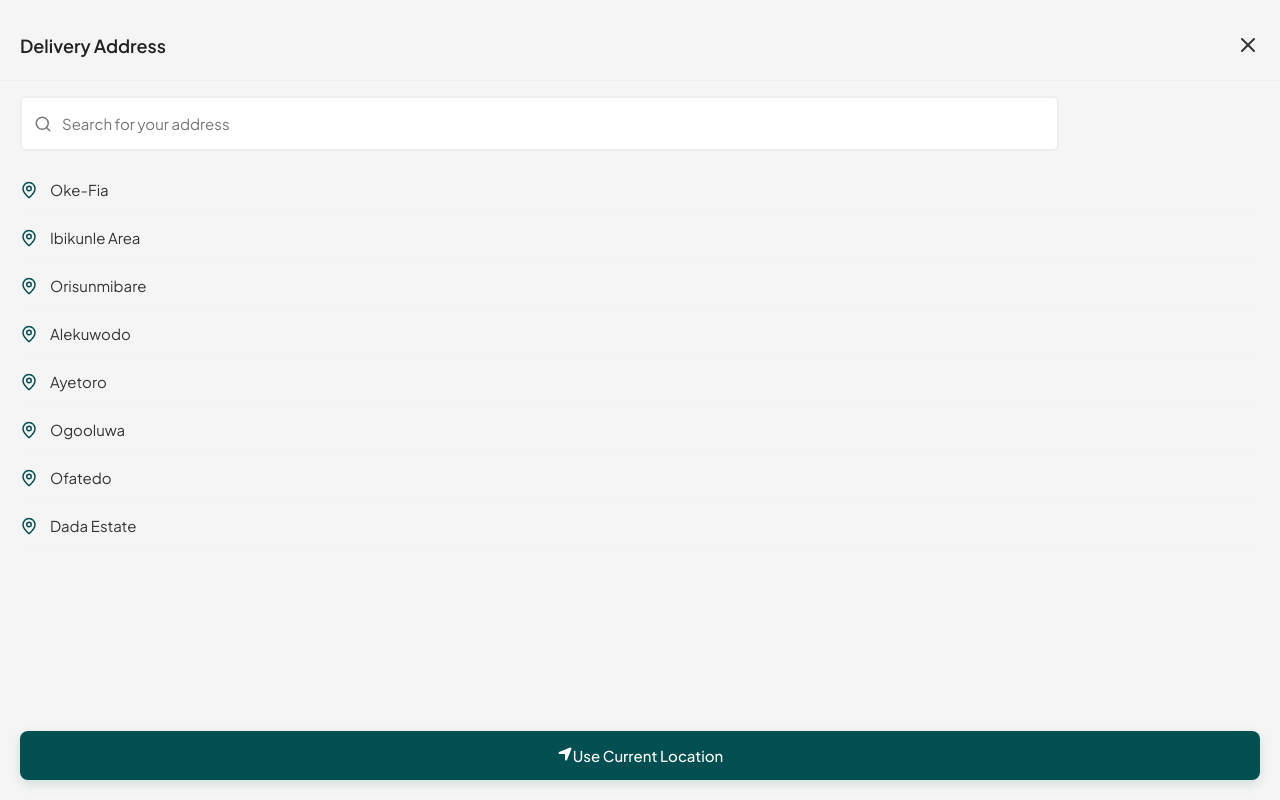
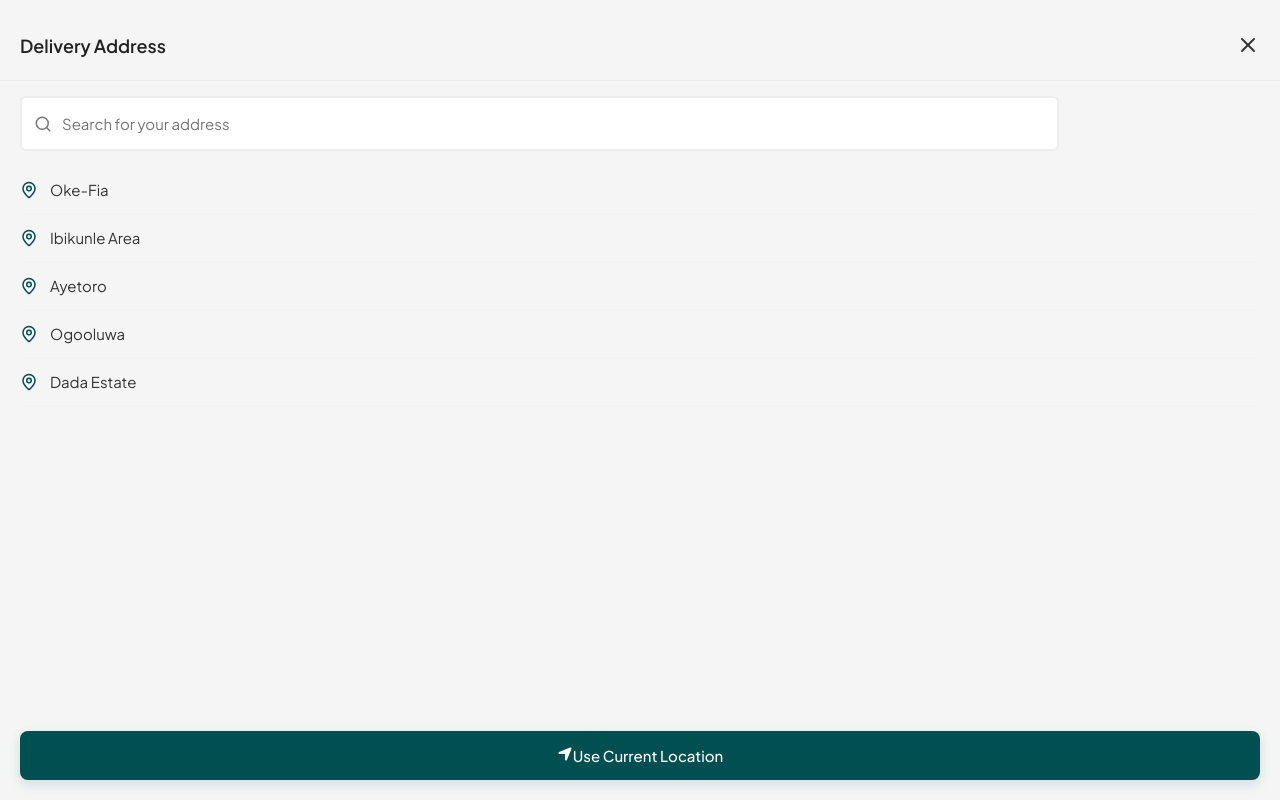
Before and after one commit to ay30bg/droppa, a React (Create React App) app: page /locations in a window 1280 px wide. Built offline with nearby package versions, Linux system fonts and the light colour scheme.

Commit message:
Update Locations.jsx

```diff
--- a/src/pages/Locations.jsx
+++ b/src/pages/Locations.jsx
@@ -10,11 +10,8 @@ export default function LocationPage({ setLocation, closePage }) {
   const suggestions = [
   "Oke-Fia",
   "Ibikunle Area",
-  "Orisunmibare",
-  "Alekuwodo",
   "Ayetoro",
   "Ogooluwa",
-  "Ofatedo",
   "Dada Estate",
 ];
 
```
